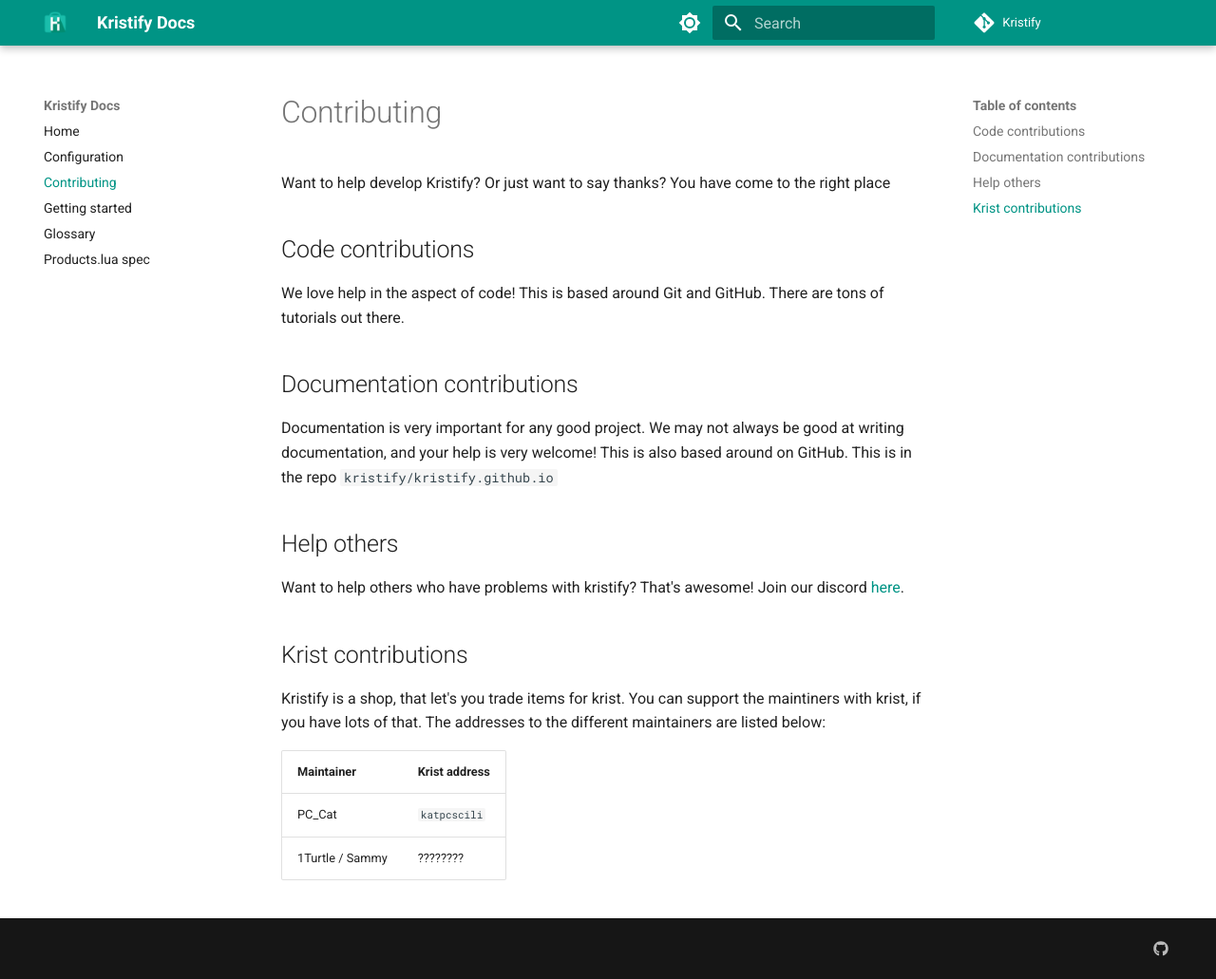
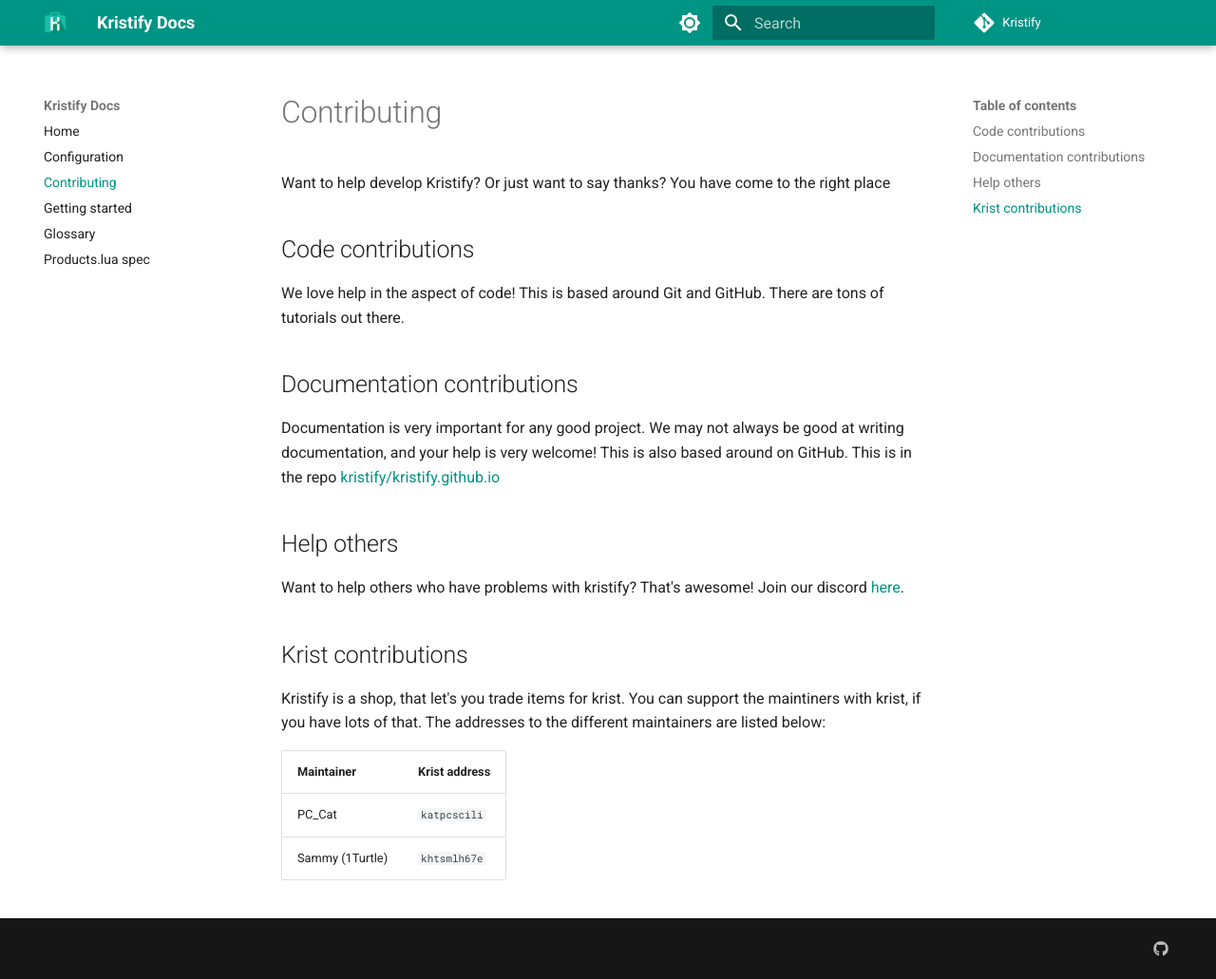
Before and after one commit to Kristify/docs, an MkDocs documentation site: the page built from docs/contributing.md, in a window 1280 px wide and 1031 px high. Shown: the whole window at 95% size. Built offline with MkDocs 1.6.1 and Material for MkDocs 9.7.7, drawn with Linux system fonts in a browser that asks for light colours; comment, search, counter and statistics services are not loaded.

Commit message:
Added my wallet
better than ?????????????

```diff
--- a/docs/contributing.md
+++ b/docs/contributing.md
@@ -9,7 +9,7 @@
 ## Documentation contributions
 
 Documentation is very important for any good project. We may not always be good at writing documentation, and your help is very welcome!
-This is also based around on GitHub. This is in the repo `kristify/kristify.github.io`
+This is also based around on GitHub. This is in the repo [kristify/kristify.github.io](https://github.com/Kristify/kristify.github.io/)
 
 ## Help others
 
@@ -23,4 +23,4 @@
 | Maintainer | Krist address |
 |------------|---------------|
 | PC_Cat     | `katpcscili`  |
-| 1Turtle / Sammy | ????????|
+| Sammy (1Turtle) | `khtsmlh67e` |
```
